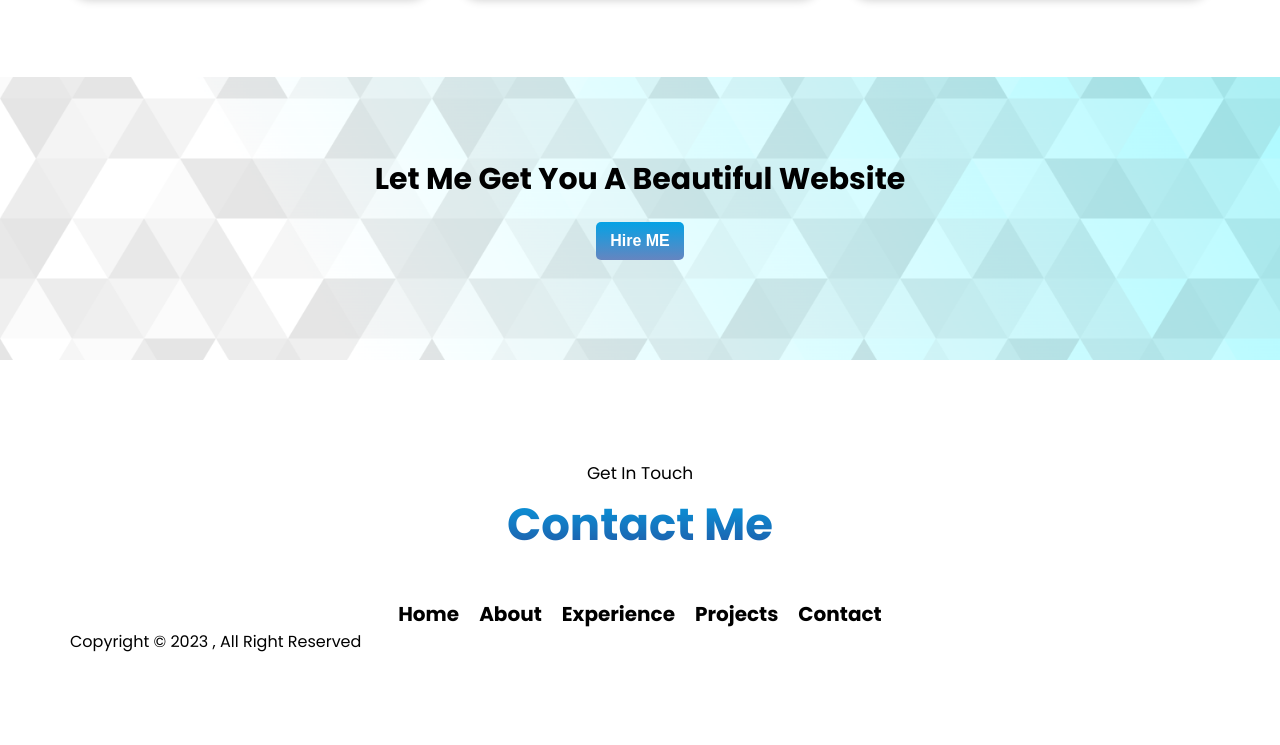
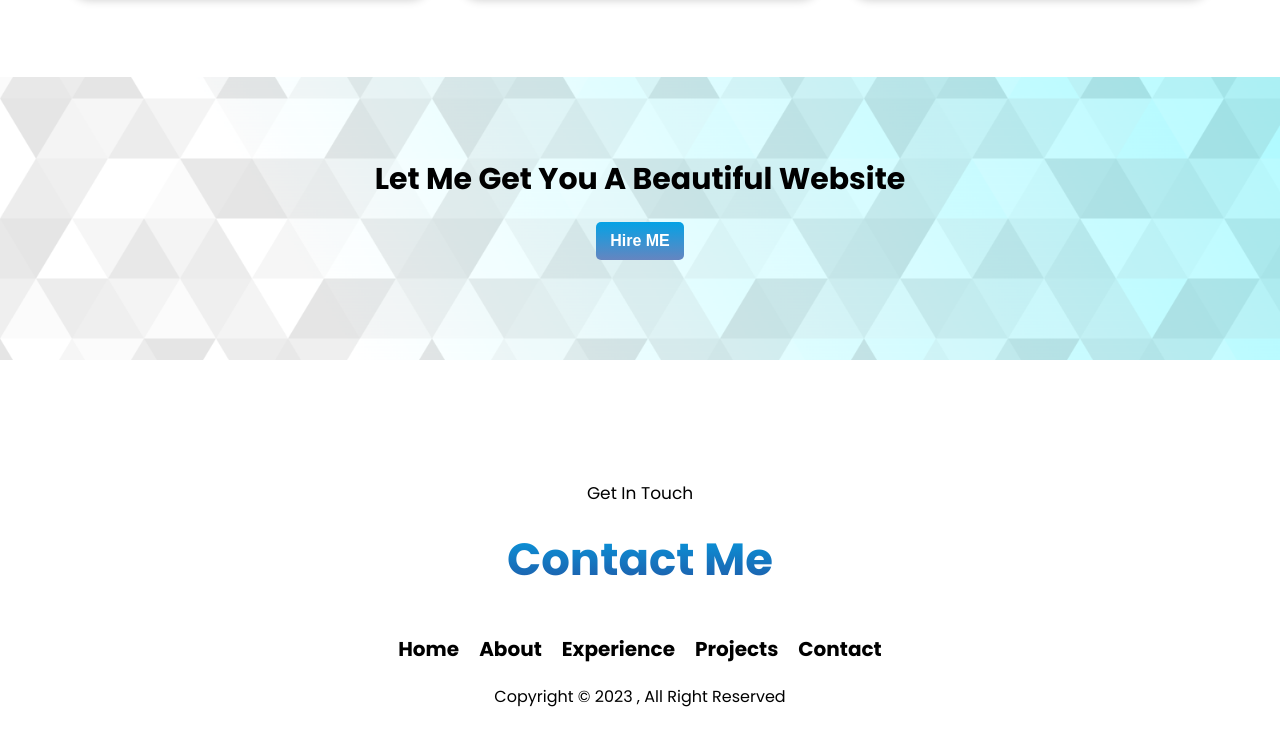
Before and after one commit to mahfuja5768/portfolio-website, a plain HTML site: page index.html in a window 1280 px wide. Shown: the part 2392-3137 px from the top of the page. Before the commit the page ends 3066 px from the top, so only its background shows below. Drawn offline with Linux system fonts and the light colour scheme.

Commit message:
add center align

```diff
--- a/css/style.css
+++ b/css/style.css
@@ -366,6 +366,10 @@ nav ul li > a:hover {
   margin-top: 80px;
   padding: 20px 0;
 }
+.contact-section p{
+  text-align: center;
+  margin: 20px 0;
+}
 .footer-nav{
   display: flex;
   justify-content: center;
```
